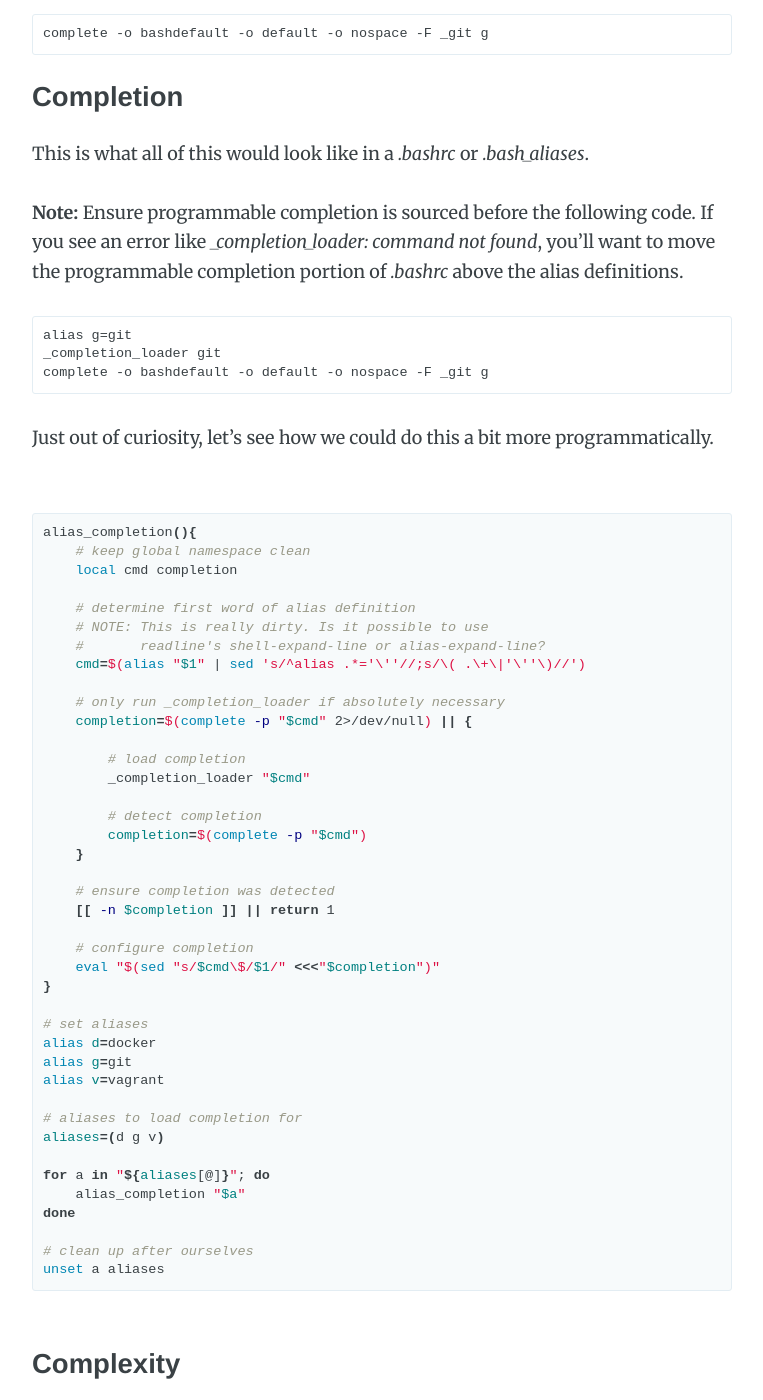
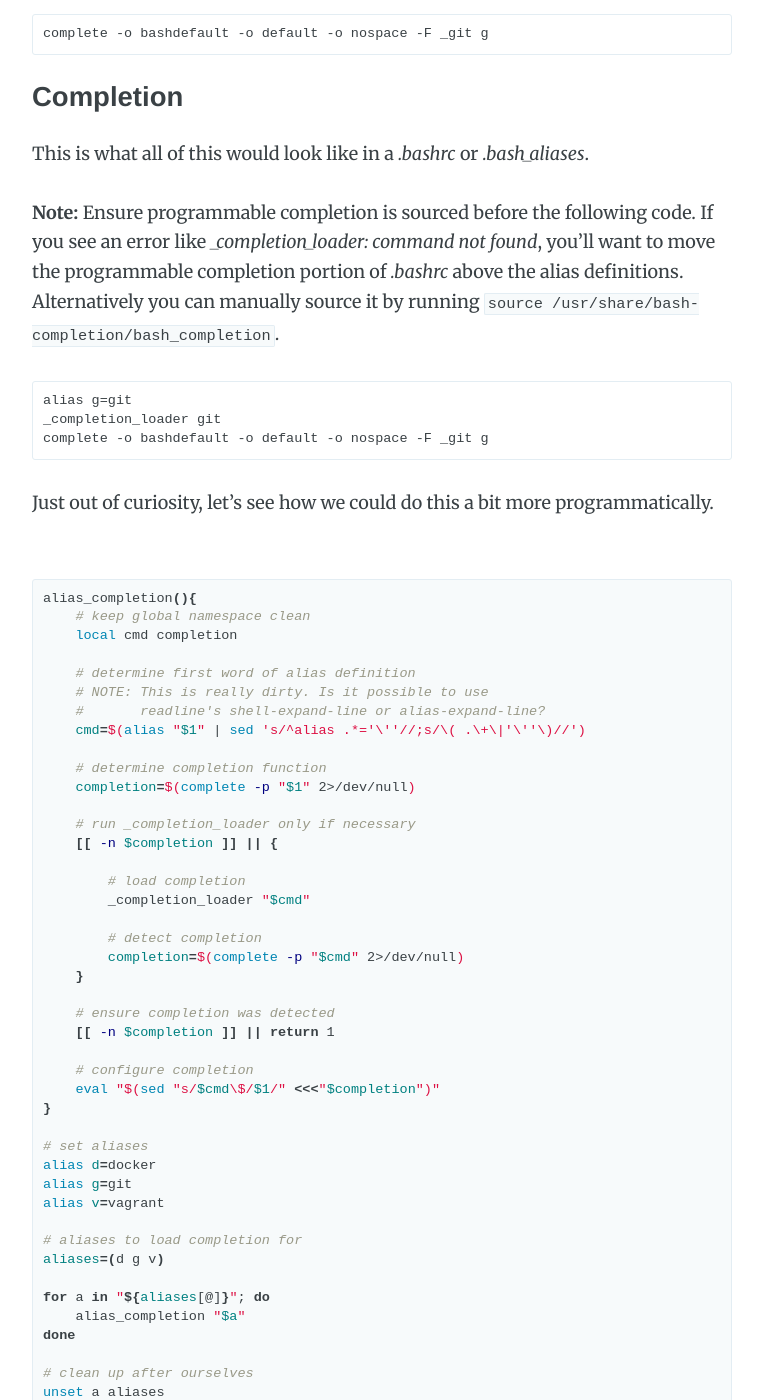
Before and after one commit to brbsix/brbsix.github.io, a Jekyll site: the page built from _posts/2015-11-23-perform-tab-completion-for-aliases-in-bash.md, in a window 1280 px wide and 1400 px high, scrolled down 2196 px. Shown: the whole window, without its empty margins (258-1021 px from the left). Built offline with Jekyll 4.4.1, drawn with Linux system fonts in a browser that asks for light colours; comment, search, counter and statistics services are not loaded.

Commit message:
Revise 2015-11-23-perform-tab-completion-for-aliases-in-bash.md

```diff
--- a/_posts/2015-11-23-perform-tab-completion-for-aliases-in-bash.md
+++ b/_posts/2015-11-23-perform-tab-completion-for-aliases-in-bash.md
@@ -53,7 +53,7 @@ F.Y.I. the aforementioned command is equivalent to the following:
 
 This is what all of this would look like in a *.bashrc* or *.bash_aliases*.
 
-**Note:** Ensure programmable completion is sourced before the following code. If you see an error like *_completion_loader: command not found*, you'll want to move the programmable completion portion of *.bashrc* above the alias definitions.
+**Note:** Ensure programmable completion is sourced before the following code. If you see an error like *_completion_loader: command not found*, you'll want to move the programmable completion portion of *.bashrc* above the alias definitions. Alternatively you can manually source it by running `source /usr/share/bash-completion/bash_completion`.
 
     alias g=git
     _completion_loader git
@@ -71,14 +71,17 @@ alias_completion(){
     #       readline's shell-expand-line or alias-expand-line?
     cmd=$(alias "$1" | sed 's/^alias .*='\''//;s/\( .\+\|'\''\)//')
 
-    # only run _completion_loader if absolutely necessary
-    completion=$(complete -p "$cmd" 2>/dev/null) || {
+    # determine completion function
+    completion=$(complete -p "$1" 2>/dev/null)
+
+    # run _completion_loader only if necessary
+    [[ -n $completion ]] || {
 
         # load completion
         _completion_loader "$cmd"
 
         # detect completion
-        completion=$(complete -p "$cmd")
+        completion=$(complete -p "$cmd" 2>/dev/null)
     }
 
     # ensure completion was detected
```
